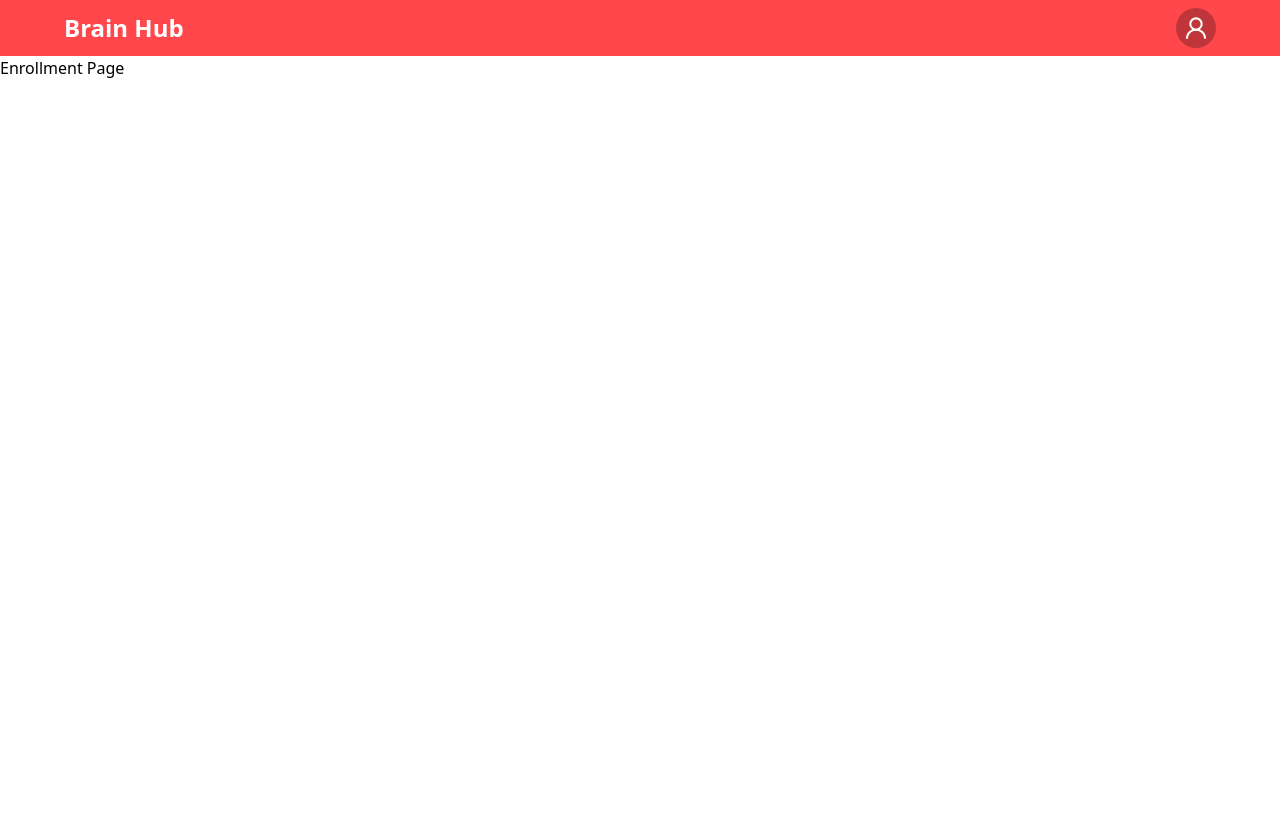
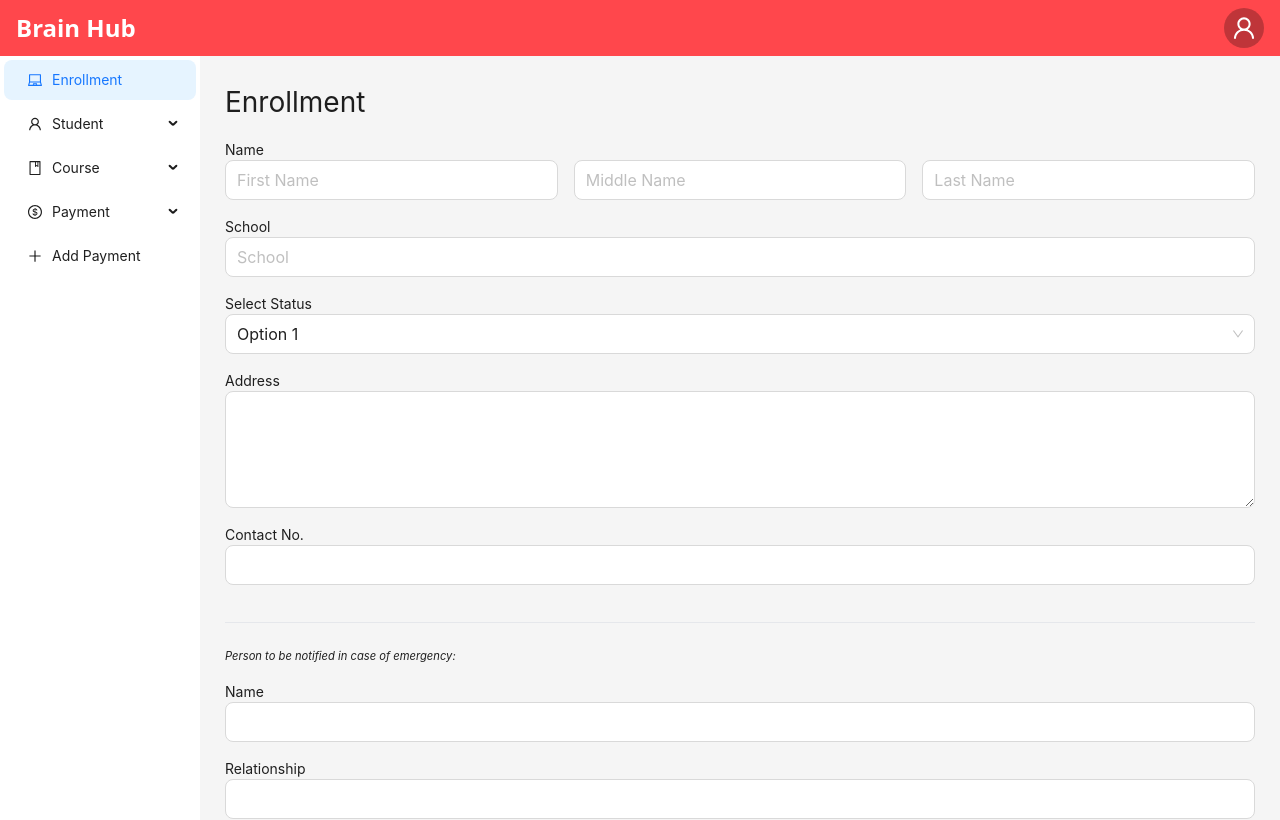
Before and after one commit to erbibords/brainhub-client, a React (Vite) app: page /enrollment in a window 1280 px wide. Shown: the top 820 px of the page. Built offline with nearby package versions, Linux system fonts and the light colour scheme.

Commit message:
Enrollment Page and Sidebar

```diff
--- a/package.json
+++ b/package.json
@@ -7,14 +7,17 @@
     "dev": "vite",
     "build": "vite build",
     "lint": "eslint . --ext js,jsx --report-unused-disable-directives --max-warnings 0",
-    "preview": "vite preview"
+    "preview": "vite preview",
+    "start": "react-scripts start"
   },
   "dependencies": {
     "antd": "^5.18.0",
     "axios": "^1.7.2",
+    "express": "^4.19.2",
     "luxon": "^3.4.4",
     "react": "^18.2.0",
     "react-dom": "^18.2.0",
+    "react-responsive": "^10.0.0",
     "react-router-dom": "^6.23.1"
   },
   "devDependencies": {
--- a/src/App.jsx
+++ b/src/App.jsx
@@ -17,8 +17,11 @@ const App = () => {
     <Router>
       <Navbar />
       <Routes>
+        <Route path="/login" element={<Login />} />
+
+
+
         <Route path="/enrollment" element={<Enrollment />} />
-        <Route path="/login" element={<Login />} />
         <Route path="/students" element={<Students />} />
         <Route
           path="/students/profile/:studentId"
--- a/src/components/NavBar/Navbar.jsx
+++ b/src/components/NavBar/Navbar.jsx
@@ -14,7 +14,7 @@ const Navbar = () => {
 
   return (
     <nav className="bg-secondary px-4 py-2">
-      <div className="flex justify-between items-center max-w-6xl mx-auto">
+      <div className="flex justify-between items-center mx-auto">
         <div className="text-white text-2xl font-bold">Brain Hub</div>
         <Dropdown overlay={menu} placement="bottomRight">
           <Avatar
--- /dev/null
+++ b/src/components/SideBar/Sidebar.jsx
@@ -0,0 +1,64 @@
+import React from "react";
+import { Layout, Menu } from "antd";
+import { Link } from "react-router-dom";
+import {
+  UserOutlined,
+  LaptopOutlined,
+  DollarCircleOutlined,
+  BookOutlined,
+  PlusOutlined ,
+} from "@ant-design/icons";
+import { useMediaQuery } from "react-responsive";
+
+const { Sider } = Layout;
+
+const Sidebar = () => {
+  const isMobile = useMediaQuery({ query: "(max-width: 768px)" });
+
+  return (
+    <Sider
+      width={200}
+      className="site-layout-background"
+      collapsed={isMobile}
+      collapsible
+      breakpoint="lg"
+      trigger={null}
+    >
+      <Menu
+        mode="inline"
+        defaultSelectedKeys={["4"]}
+        defaultOpenKeys={["4"]}
+        style={{ height: "100%", borderRight: 0 }}
+      >
+        <Menu.Item key="4" icon={<LaptopOutlined  />}>Enrollment</Menu.Item>
+        <Menu.SubMenu key="sub1" icon={<UserOutlined />} title="Student">
+          <Menu.Item key="1">Student List</Menu.Item>
+          <Menu.Item key="2">View Student</Menu.Item>
+        </Menu.SubMenu>
+
+
+        <Menu.SubMenu
+          key="sub3"
+          icon={<BookOutlined />}
+          title="Course"
+        >
+          <Menu.Item key="5">
+            <Link to="/courses">Course List</Link>
+          </Menu.Item>
+          <Menu.Item key="6">Update Course</Menu.Item>
+        </Menu.SubMenu>
+        <Menu.SubMenu
+          key="sub4"
+          icon={<DollarCircleOutlined />}
+          title="Payment"
+        >
+          <Menu.Item key="7">Payments List</Menu.Item>
+          <Menu.Item key="8">View Payment Method</Menu.Item>
+        </Menu.SubMenu>
+        <Menu.Item key="9" icon={<PlusOutlined  />}>Add Payment</Menu.Item>
+      </Menu>
+    </Sider>
+  );
+};
+
+export default Sidebar;
--- a/src/pages/enrollment/enrollment.jsx
+++ b/src/pages/enrollment/enrollment.jsx
@@ -1,10 +1,74 @@
 import React from "react";
+import Sidebar from "../../components/SideBar/Sidebar";
+import CustomInput from "../../components/Input/Input";
+import { Layout, Select, Input  } from "antd";
+const { Content } = Layout;
+const { Option  } = Select;
+const { TextArea } = Input;
 
 const Enrollment = () => {
+  const initialMarginBottom = "2vh";
+
   return (
-    <div>
-      <h1>Enrollment Page</h1>
-    </div>
+    <Layout style={{ minHeight: "100vh" }}>
+      <Sidebar />
+      <Layout className="site-layout">
+        <Content style={{ margin: "25px 25px" }}>
+          <div>
+            <h1 style={{ fontSize: "2em", marginBottom: initialMarginBottom }}>Enrollment</h1>
+            <div style={{ display: "flex", flexDirection: "row", marginBottom: initialMarginBottom }}>
+              <div style={{ flex: 1, marginRight: "1rem" }}>
+                <span>Name</span>
+                <CustomInput type="text" placeholder="First Name" />
+              </div>
+              <div style={{ flex: 1, marginRight: "1rem" }}>
+                <span>&nbsp;</span>
+                <CustomInput type="text" placeholder="Middle Name" />
+              </div>
+              <div style={{ flex: 1 }}>
+                <span>&nbsp;</span>
+                <CustomInput type="text" placeholder="Last Name" />
+              </div>
+            </div>
+            <span>School</span>
+            <CustomInput type="text" placeholder="School" style={{ marginBottom: initialMarginBottom }} />
+            <span>Select Status</span>
+            <Select defaultValue="Option 1" style={{ width: "100%", marginBottom: initialMarginBottom }} size="large" >
+              <Option value="1st Taker">1st Taker</Option>
+              <Option value="Re-Taker">Re-Taker</Option>
+              <Option value="Summer">Summer</Option>
+            </Select>
+            <span>Address</span>
+            <TextArea type="text" placeholder=""  rows={4} style={{ marginBottom: initialMarginBottom }} size="large"/>
+            <span>Contact No.</span>
+            <CustomInput type="text" placeholder="" style={{ marginBottom: initialMarginBottom }} />
+
+            <br/>
+            <br/>
+            <hr/>
+            <br/>
+            <div style={{ display: "inline", flexDirection: "row", marginBottom: initialMarginBottom }}>
+              <div style={{ marginBottom: initialMarginBottom }}>
+                <small><i style={{ marginBottom: initialMarginBottom }}>Person to be notified in case of emergency:</i></small>
+              </div>
+              <span>Name</span>
+              <CustomInput type="text" placeholder="" style={{ marginBottom: initialMarginBottom }} />
+
+              <span>Relationship</span>
+              <CustomInput type="text" placeholder="" style={{ marginBottom: initialMarginBottom }} />
+
+              <span>Address</span>
+              <TextArea type="text" placeholder=""  rows={4} style={{ marginBottom: initialMarginBottom }} size="large"/>
+              <span>Contact No.</span>
+              <CustomInput type="text" placeholder="" style={{ marginBottom: initialMarginBottom }} />
+            </div>
+
+
+
+          </div>
+        </Content>
+      </Layout>
+    </Layout>
   );
 };
 
```
Also changed, not shown: 1 other file (tests, documents, lock files or other folders).
